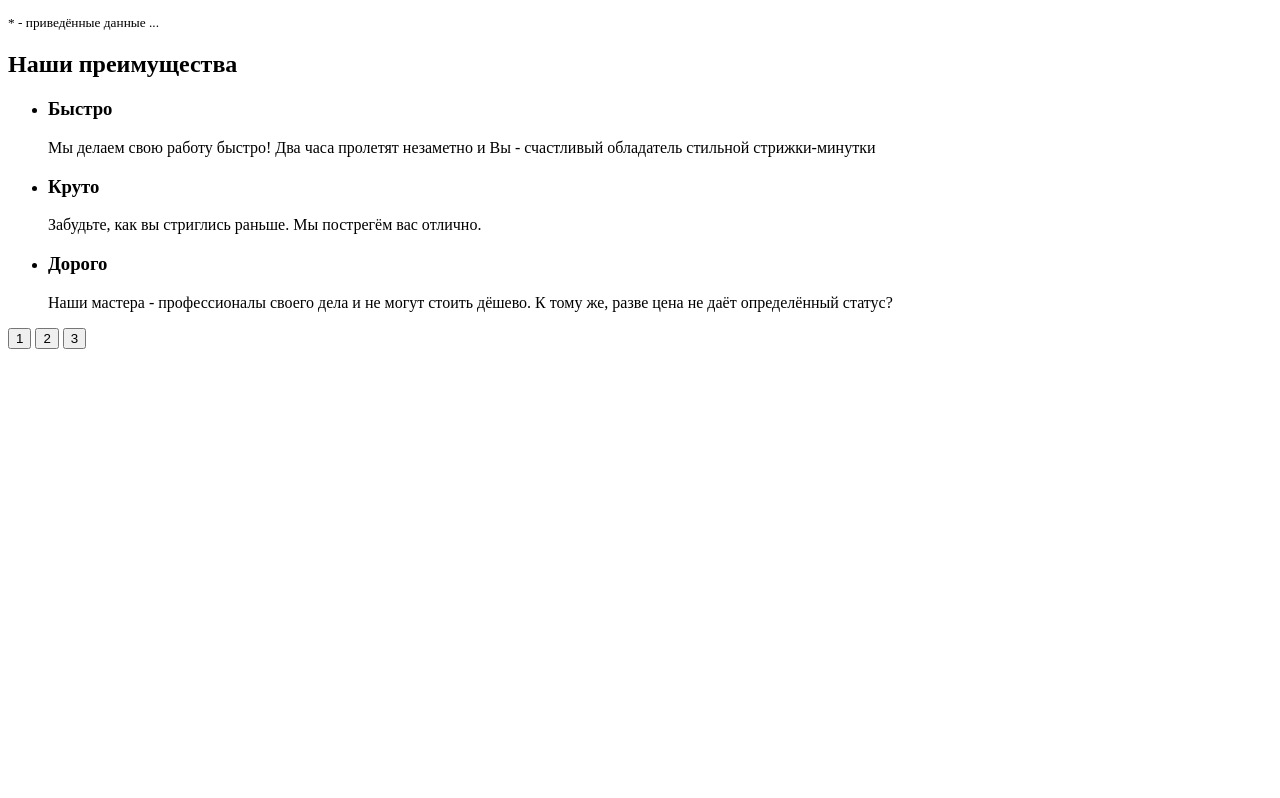
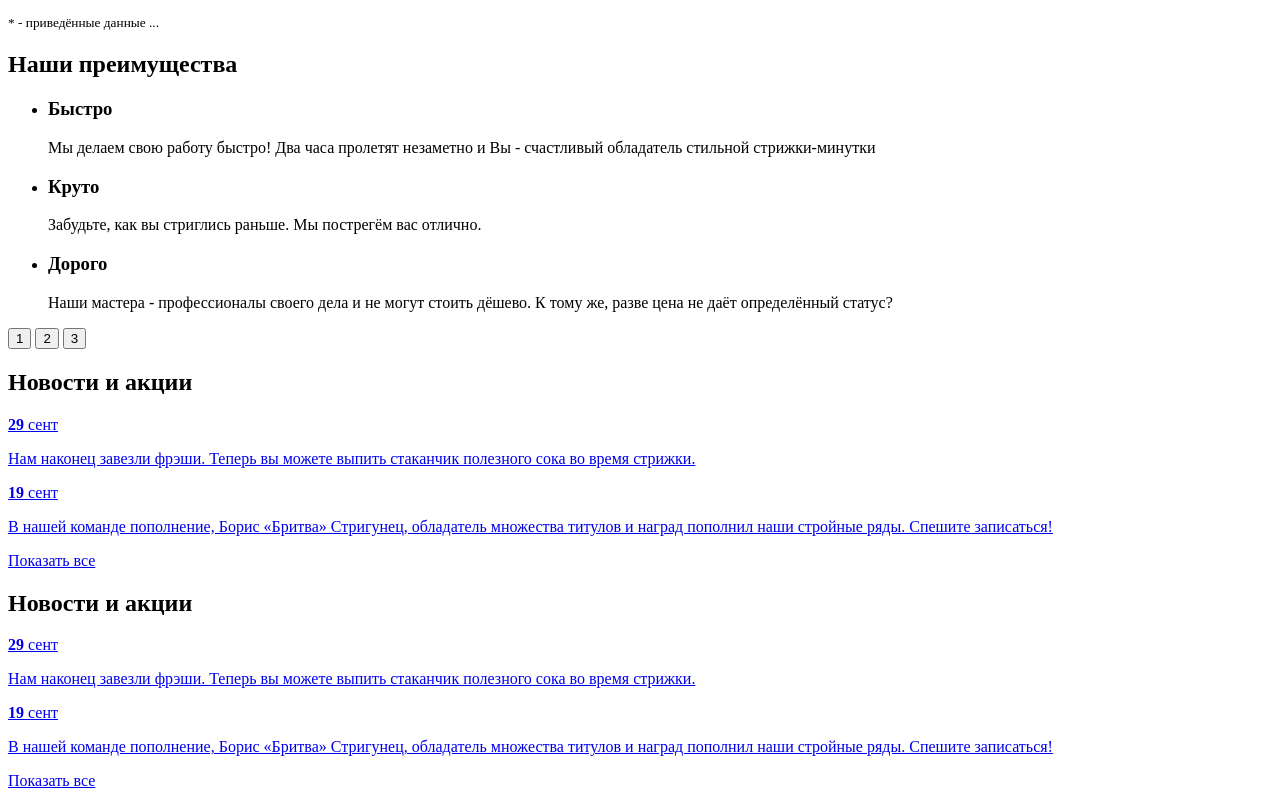
Before and after one commit to timur-rgm/barbershop, a plain HTML site: page index.html in a window 1280 px wide. Shown: the part 697-1495 px from the top of the page. Before the commit the page ends 1062 px from the top, so only its background shows below. Drawn offline with Linux system fonts and the light colour scheme.

Commit message:
Свёрстана секция новостей (news)

```diff
--- a/index.html
+++ b/index.html
@@ -155,6 +155,54 @@
         </p>
       </div>
     </section>
+    <section class="news">
+      <!-- Для центрирования -->
+      <div class="news__wrapper">
+        <h2 class="news__title">Новости и акции</h2>
+        <div class="news__list">
+          <a class="news__item" href="#">
+            <time class="news__date" datetime="2017-09-29">
+              <b class="news__day">29</b> сент
+            </time>
+            <p class="news__text">
+              Нам наконец завезли фрэши. Теперь вы можете выпить стаканчик полезного сока во время стрижки.
+            </p>
+          </a>
+         <a class="news__item" href="#">
+           <time class="news__date" datetime="2017-09-19">
+              <b class="news__day">19</b> сент
+           </time>
+           <p class="news__text">
+             В нашей команде пополнение, Борис «Бритва» Стригунец, обладатель множества титулов и наград пополнил наши стройные ряды. Спешите записаться!
+           </p>
+          </a>
+        </div>
+      </div>
+      <!-- .news__to-all для позиционирования внутри блока, а .button для описания внешнего вида. Использован универсальный класс .button, т.к. кнопка повторяется в макете в других местах. Согласно т/з эта кнопка ведёт на страницу со всеми новостями -->
+      <a class="news__to-all button" href="#">Показать все</a>
+    </section>
+      <h2 class="news__title">Новости и акции</h2>
+      <div class="news__list">
+        <a class="news__item" href="#">
+          <time class="news__date" datetime="2017-09-29">
+            <b class="news__day">29</b> сент
+          </time>
+          <p class="news__text">
+            Нам наконец завезли фрэши. Теперь вы можете выпить стаканчик полезного сока во время стрижки.
+          </p>
+        </a>
+        <a class="news__item" href="#">
+          <time class="news__date" datetime="2017-09-19">
+            <b class="news__day">19</b> сент
+          </time>
+          <p class="news__text">
+            В нашей команде пополнение, Борис «Бритва» Стригунец, обладатель множества титулов и наград пополнил наши стройные ряды. Спешите записаться!
+          </p>
+        </a>
+      </div>
+      <!-- .news__to-all для позиционирования внутри блока, а .button для описания внешнего вида. Использован универсальный класс .button, т.к. кнопка повторяется в макете в других местах. Согласно т/з эта кнопка ведёт на страницу со всеми новостями -->
+      <a class="news__to-all button" href="#">Показать все</a>
+    </section>
   </main>
 </body>
 </html>
```
